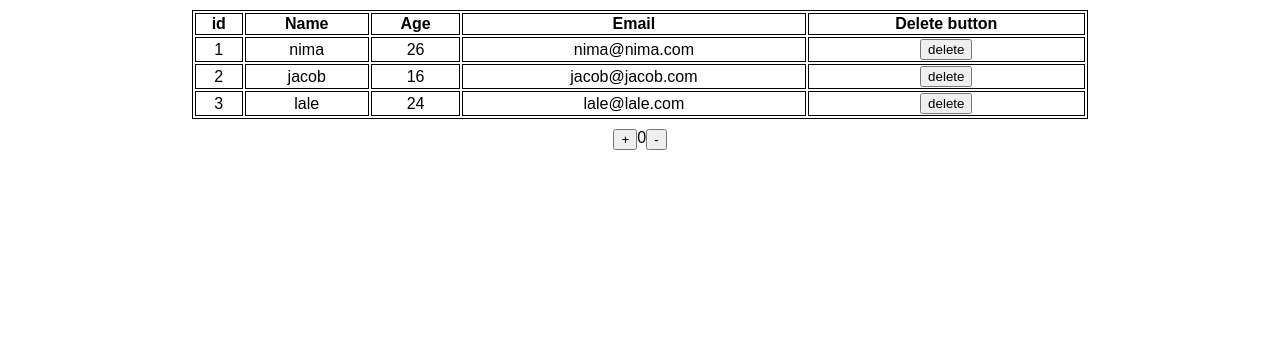
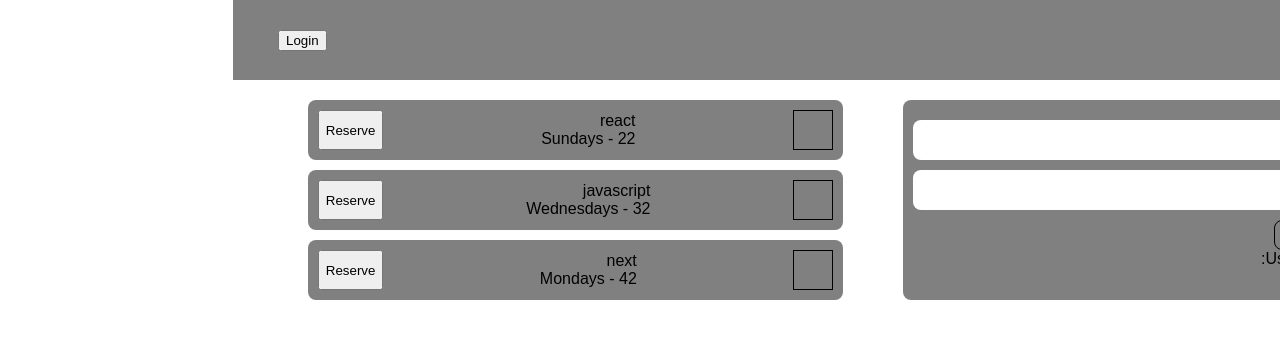
Before and after one commit to nima000006/react-training, a React (Create React App) app in the folder my-app/: page / in a window 1280 px wide. Shown: the top 338 px of the page. Built offline with nearby package versions, Linux system fonts and the light colour scheme.

Commit message:
update git

```diff
--- a/my-app/public/index.html
+++ b/my-app/public/index.html
@@ -1,5 +1,5 @@
 <!DOCTYPE html>
-<html lang="en">
+<html lang="fa" dir="rtl">
   <head>
     <meta charset="utf-8" />
     <link rel="icon" href="%PUBLIC_URL%/favicon.ico" />
--- /dev/null
+++ b/my-app/src/App.css
@@ -0,0 +1,9 @@
+.container{
+    display: flex;
+    justify-content: space-around;
+    width: 100%;
+    padding: 20px 45px
+}
+p{
+    margin: 0
+}
--- a/my-app/src/App.js
+++ b/my-app/src/App.js
@@ -1,47 +1,62 @@
 import React, { useState } from "react";
-import Table from "./component/Table";
+import Header from "./component/Header";
+import './App.css'
+import Content from "./component/Content";
+import Form from "./component/Form";
 const App = () => {
-    const [myArray, setMyArray] = useState([
-        {
-          name: "nima",
-          age: 26,
-          email: "nima@nima.com",
-          id: "1",
-        },
-        {
-          name: "jacob",
-          age: 16,
-          email: "jacob@jacob.com",
-          id: "2",
-        },
-        {
-          name: "lale",
-          age: 24,
-          email: "lale@lale.com",
-          id: "3",
-        },
-      ])
-  const deleteHandler = (id) => {
-      const updateArray = myArray.filter((item) => item.id !== id);
-      setMyArray(updateArray)
-  };
-  const [value, setValue] = useState(0)
-  const clickHandler = (type) => {
-    if(type === "increase") setValue(value + 1);
-    else {
-      if(value > 0) setValue(value - 1);
-       else alert("impossible!!")
-    }
+  const [isLoggedIn, setLoggedIn] = useState(false);
+    // const [myArray, setMyArray] = useState([
+    //     {
+    //       name: "nima",
+    //       age: 26,
+    //       email: "nima@nima.com",
+    //       id: "1",
+    //     },
+    //     {
+    //       name: "jacob",
+    //       age: 16,
+    //       email: "jacob@jacob.com",
+    //       id: "2",
+    //     },
+    //     {
+    //       name: "lale",
+    //       age: 24,
+    //       email: "lale@lale.com",
+    //       id: "3",
+    //     },
+    //   ])
+  // const deleteHandler = (id) => {
+  //     const updateArray = myArray.filter((item) => item.id !== id);
+  //     setMyArray(updateArray)
+  // };
+  // const [value, setValue] = useState(0)
+  // const clickHandler = (type) => {
+  //   if(type === "increase") setValue(value + 1);
+  //   else {
+  //     if(value > 0) setValue(value - 1);
+  //      else alert("impossible!!")
+  //   }
 
-  }
+  // }
+  const arrayCourses = [
+    {id: '1',name: "react", hours: 22, day:'Sundays', src:''},
+    {id: '2',name: "javascript", hours: 32, day:'Wednesdays', src:''},
+    {id: '3',name: "next", hours: 42, day:'Mondays', src:''}
+  ]
   return (
     <>
-      <Table array={myArray} deleteHandler={deleteHandler} />
+      {/* <Table array={myArray} deleteHandler={deleteHandler} />
       <div style={{display: 'flex', justifyContent: 'center'}}>
          <button onClick={() => clickHandler("increase")}>+</button>
             <span>{value}</span>
          <button onClick={() => clickHandler("decrease")}>-</button>
+      </div> */}
+      <Header isLoggedIn={isLoggedIn} setLoggedIn={setLoggedIn}/>
+      <div className="container">
+          <Form isLoggedIn={isLoggedIn} setLoggedIn={setLoggedIn}/>
+          <Content data={arrayCourses}/>
       </div>
+
     </>
   );
 };
--- /dev/null
+++ b/my-app/src/component/Content.css
@@ -0,0 +1,29 @@
+.content-container{
+    width: 45%
+}
+.items-container{
+    display: flex;
+    justify-content: space-between;
+    background: gray;
+    padding: 10px;
+    align-items: center;
+    margin-top: 10px;
+    border-radius: 8px
+
+}
+.items-container:first-child{
+    margin-top: 0
+}
+.picture-container{
+    height: 40px;
+    border: 1px solid #000;
+    width: 40px
+}
+.course-info{
+    display: flex;
+    flex-direction: column
+}
+.items-container button{
+    height: 40px;
+    margin: auto 0
+}
--- /dev/null
+++ b/my-app/src/component/Content.jsx
@@ -0,0 +1,27 @@
+import React from "react";
+import "./Content.css";
+const Content = ({ data }) => {
+  return (
+    <div className="content-container">
+      {data.map(({ id, src, name, hours, day }) => {
+        return (
+          <div key={id} className="items-container">
+            <span className="picture-container">
+              <img src={src} />
+            </span>
+            <div className="course-info">
+              <p>{name}</p>
+              <div>
+                <span>{hours} - </span>
+                <span>{day}</span>
+              </div>
+            </div>
+            <button id={id}>Reserve</button>
+          </div>
+        );
+      })}
+    </div>
+  );
+};
+
+export default Content;
--- /dev/null
+++ b/my-app/src/component/Form.css
@@ -0,0 +1,28 @@
+.form-container{
+    width: 45%;
+    background: gray;
+    border-radius: 8px;
+    display: flex;
+    flex-direction: column;
+    padding: 10px
+}
+.form-container input{
+    height: 30px;
+    padding: 20px;
+    width: 100%;
+    border-radius: 8px;
+    border: none;
+    outline: none;
+    margin-top: 10px;
+
+}
+.form-container button{
+    width: 30%;
+    height: 30px;
+    paddin: 10px;
+    border-radius: 8px;
+    background: gray;
+    border: 1px solid #000;
+    outline: none;
+    margin-top: 10px
+}
--- /dev/null
+++ b/my-app/src/component/Form.jsx
@@ -0,0 +1,46 @@
+import React, { useState } from "react";
+import "./Form.css";
+
+const Form = ({ isLoggedIn, setLoggedIn }) => {
+  const [username, setUsername] = useState("");
+  const [password, setPassword] = useState("");
+
+  const handleLogin = (e) => {
+    e.preventDefault();
+    // Your login logic goes here
+    setLoggedIn(!isLoggedIn);
+
+    // Reset the form after submission
+    setUsername("");
+    setPassword("");
+  };
+
+  return (
+    <div className="form-container">
+      {isLoggedIn ? (
+        <p>You are logged in</p>
+      ) : (
+        <>
+          <form onSubmit={handleLogin}>
+            <input
+              onChange={(e) => setUsername(e.target.value)}
+              type="text"
+              placeholder="user name"
+              value={username}
+            />
+            <input
+              onChange={(e) => setPassword(e.target.value)}
+              type="password"
+              placeholder="password"
+              value={password}
+            />
+            <button type="submit">login</button>
+          </form>
+          <p>{`Username: ${username} - Password: ${password}`}</p>
+        </>
+      )}
+    </div>
+  );
+};
+
+export default Form;
--- /dev/null
+++ b/my-app/src/component/Header.css
@@ -0,0 +1,9 @@
+.header{
+    width: 100%;
+    height: 80px;
+    background: gray;
+    display: flex;
+    justify-content: space-between;
+    align-items: center;
+    padding: 0 45px;
+}
--- /dev/null
+++ b/my-app/src/component/Header.jsx
@@ -0,0 +1,23 @@
+import React from "react";
+import "./Header.css";
+
+const Header = ({ isLoggedIn, setLoggedIn }) => {
+  const handleLogin = () => {
+    setLoggedIn(true);
+  };
+
+  return (
+    <div className="header">
+      <p>dashboard</p>
+      {isLoggedIn ? (
+        <p>You are logged in</p>
+      ) : (
+        <button type="button" onClick={handleLogin}>
+          Login
+        </button>
+      )}
+    </div>
+  );
+};
+
+export default Header;
```
